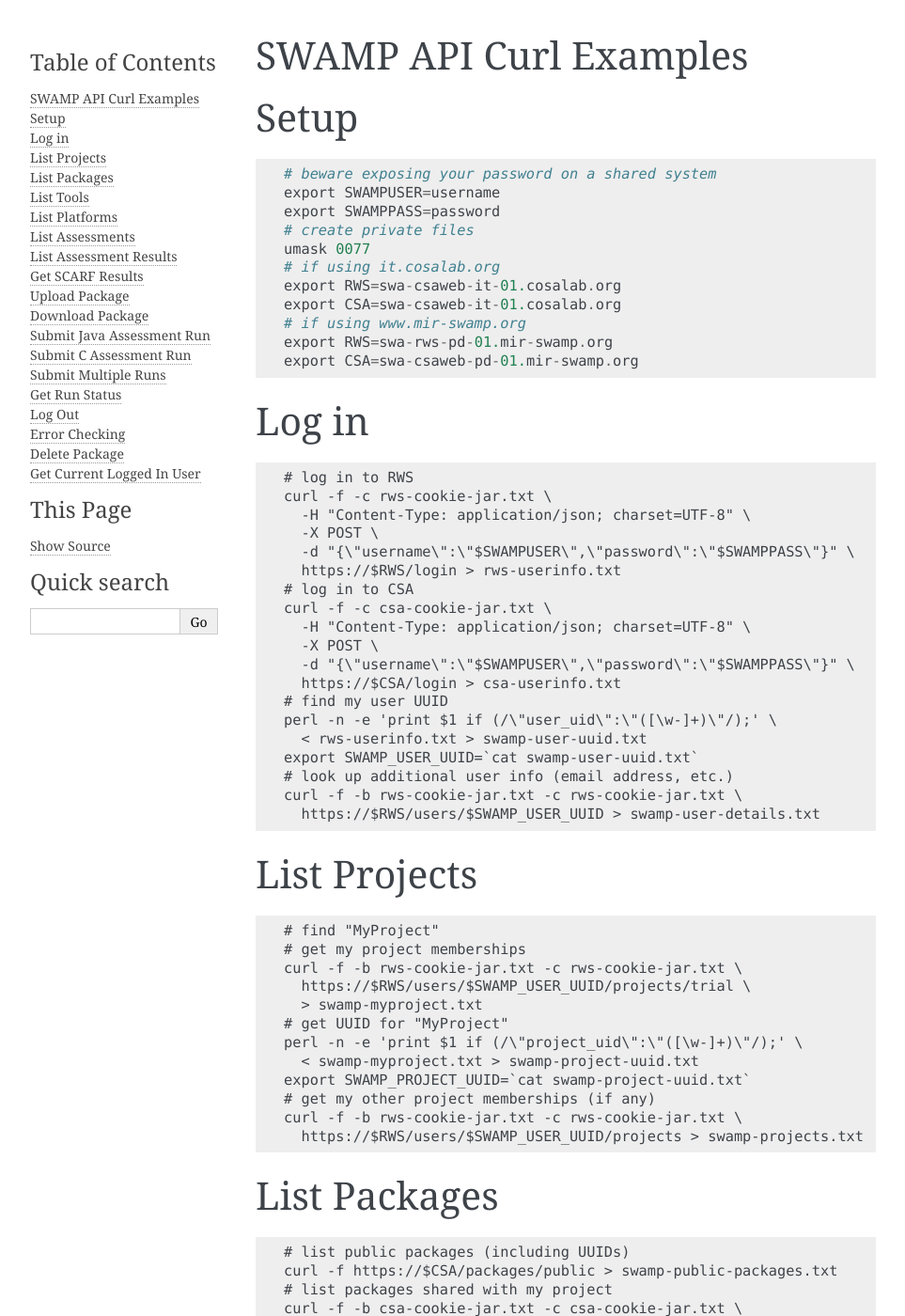
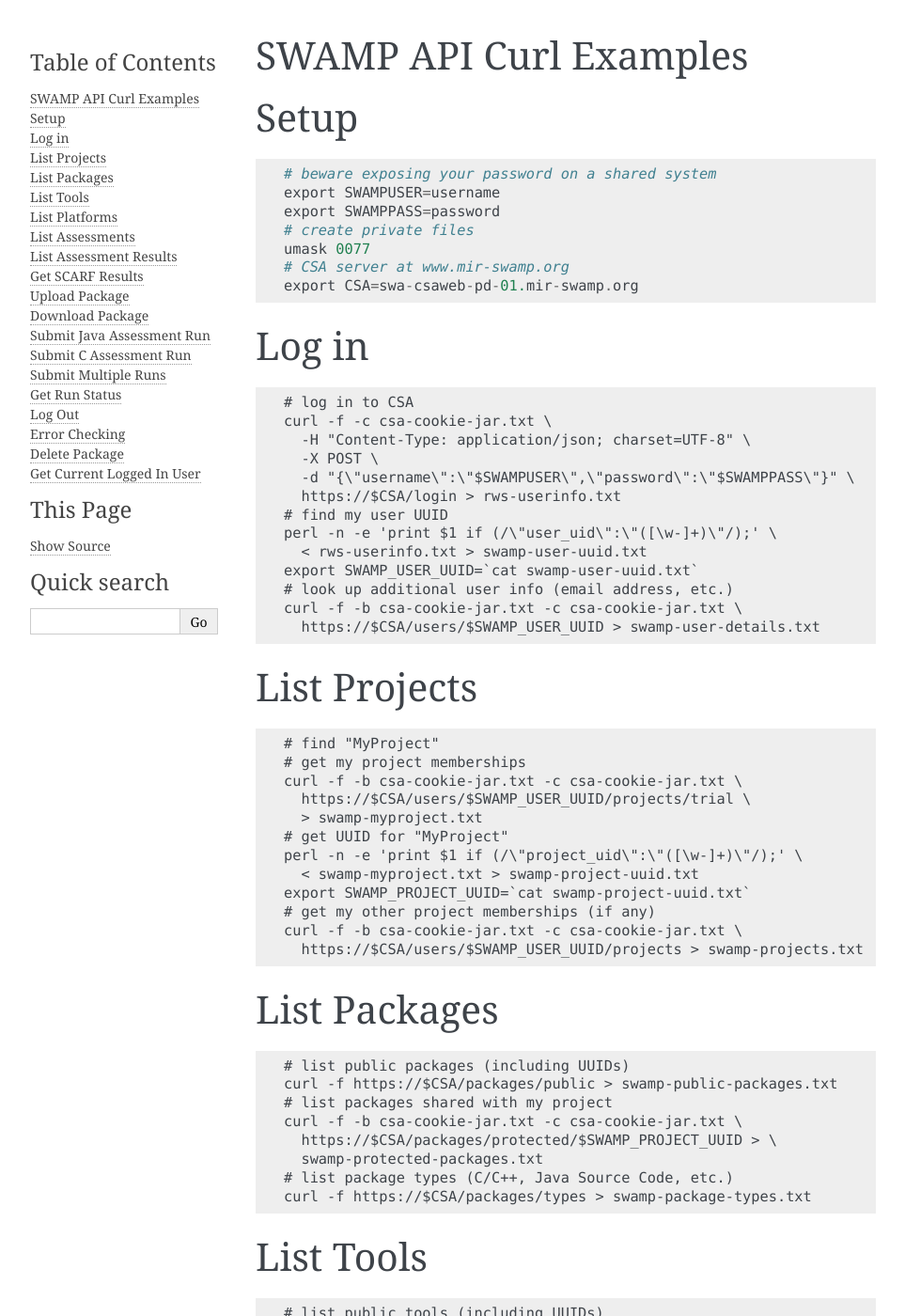
Before and after one commit to mirswamp/swamp-curl-examples, a Sphinx documentation site: the page built from docs/index.rst, in a window 1280 px wide and 1400 px high. Shown: the whole window at 94% size, without its empty margins (148-1111 px from the left). Built offline with Sphinx 7.4.7, drawn with Linux system fonts in a browser that asks for light colours; some of the changed text lies outside the part shown.

Commit message:
update for merged RSA-CSA servers

```diff
--- a/docs/index.rst
+++ b/docs/index.rst
@@ -15,36 +15,26 @@
    export SWAMPPASS=password
    # create private files
    umask 0077
-   # if using it.cosalab.org
-   export RWS=swa-csaweb-it-01.cosalab.org
-   export CSA=swa-csaweb-it-01.cosalab.org
-   # if using www.mir-swamp.org
-   export RWS=swa-rws-pd-01.mir-swamp.org
+   # CSA server at www.mir-swamp.org
    export CSA=swa-csaweb-pd-01.mir-swamp.org
 
 Log in
 ==================
 ::
 
-   # log in to RWS
-   curl -f -c rws-cookie-jar.txt \
-     -H "Content-Type: application/json; charset=UTF-8" \
-     -X POST \
-     -d "{\"username\":\"$SWAMPUSER\",\"password\":\"$SWAMPPASS\"}" \
-     https://$RWS/login > rws-userinfo.txt
    # log in to CSA
    curl -f -c csa-cookie-jar.txt \
      -H "Content-Type: application/json; charset=UTF-8" \
      -X POST \
      -d "{\"username\":\"$SWAMPUSER\",\"password\":\"$SWAMPPASS\"}" \
-     https://$CSA/login > csa-userinfo.txt
+     https://$CSA/login > rws-userinfo.txt
    # find my user UUID
    perl -n -e 'print $1 if (/\"user_uid\":\"([\w-]+)\"/);' \
      < rws-userinfo.txt > swamp-user-uuid.txt
    export SWAMP_USER_UUID=`cat swamp-user-uuid.txt`
    # look up additional user info (email address, etc.)
-   curl -f -b rws-cookie-jar.txt -c rws-cookie-jar.txt \
-     https://$RWS/users/$SWAMP_USER_UUID > swamp-user-details.txt
+   curl -f -b csa-cookie-jar.txt -c csa-cookie-jar.txt \
+     https://$CSA/users/$SWAMP_USER_UUID > swamp-user-details.txt
 
 List Projects
 ==================
@@ -52,16 +42,16 @@
 
    # find "MyProject"
    # get my project memberships
-   curl -f -b rws-cookie-jar.txt -c rws-cookie-jar.txt \
-     https://$RWS/users/$SWAMP_USER_UUID/projects/trial \
+   curl -f -b csa-cookie-jar.txt -c csa-cookie-jar.txt \
+     https://$CSA/users/$SWAMP_USER_UUID/projects/trial \
      > swamp-myproject.txt
    # get UUID for "MyProject"
    perl -n -e 'print $1 if (/\"project_uid\":\"([\w-]+)\"/);' \
      < swamp-myproject.txt > swamp-project-uuid.txt
    export SWAMP_PROJECT_UUID=`cat swamp-project-uuid.txt`
    # get my other project memberships (if any)
-   curl -f -b rws-cookie-jar.txt -c rws-cookie-jar.txt \
-     https://$RWS/users/$SWAMP_USER_UUID/projects > swamp-projects.txt
+   curl -f -b csa-cookie-jar.txt -c csa-cookie-jar.txt \
+     https://$CSA/users/$SWAMP_USER_UUID/projects > swamp-projects.txt
 
 List Packages
 ==================
@@ -323,26 +313,21 @@
 
    # clear out environment variables
    unset SWAMPUSER SWAMPPASS
-   # log out of RWS
-   curl -f -b rws-cookie-jar.txt -c rws-cookie-jar.txt \
-     -X POST \
-     -d "" \
-     https://$RWS/logout
    # log out of CSA
    curl -f -b csa-cookie-jar.txt -c csa-cookie-jar.txt \
      -X POST \
      -d "" \
      https://$CSA/logout
-   # remove cookie jars
-   rm -f csa-cookie-jar.txt rws-cookie-jar.txt
+   # remove cookie jar
+   rm -f csa-cookie-jar.txt
 
 Error Checking
 ==================
 ::
 
    # 'curl -f' sets non-zero exit status ($?) on error
-   curl -f -b rws-cookie-jar.txt -c rws-cookie-jar.txt \
-     https://$RWS/users/nobody
+   curl -f -b csa-cookie-jar.txt -c csa-cookie-jar.txt \
+     https://$CSA/users/nobody
    echo $?
 
 Delete Package
@@ -361,6 +346,3 @@
    # get current logged in user for CSA
    curl -f -b csa-cookie-jar.txt -c csa-cookie-jar.txt \
      https://$CSA/users/current
-   # get current logged in user for RWS
-   curl -f -b rws-cookie-jar.txt -c rws-cookie-jar.txt \
-     https://$RWS/users/current
```
